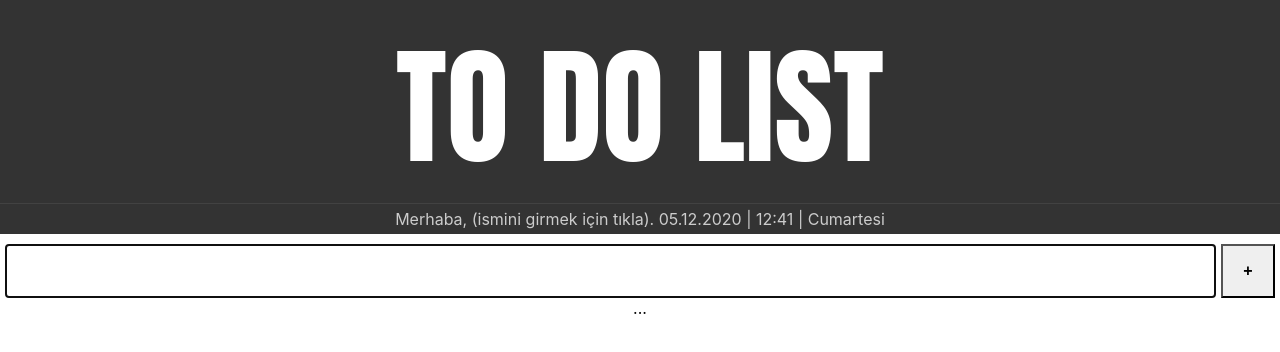
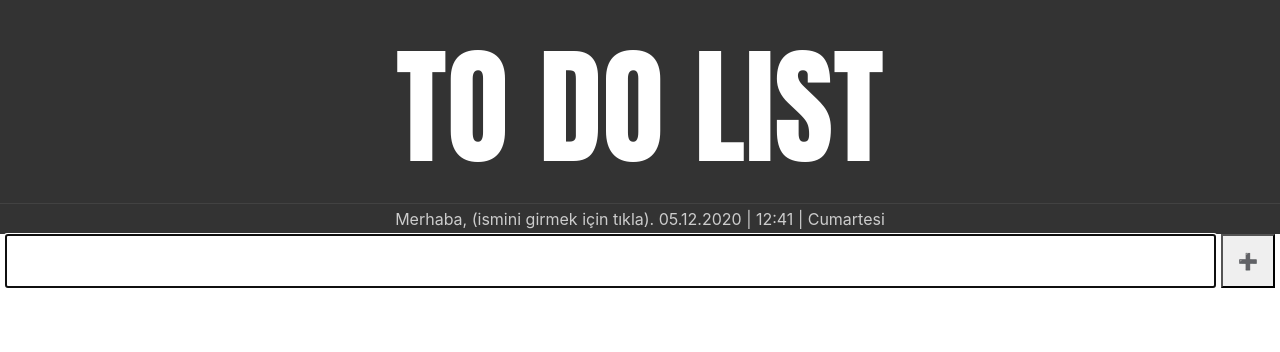
Before and after one commit to aydgn/todo, a React (Create React App) app: page / in a window 1280 px wide. Shown: the top 352 px of the page. Built offline with nearby package versions, Linux system fonts and the light colour scheme.

Commit message:
array map working

```diff
--- a/src/App.js
+++ b/src/App.js
@@ -19,7 +19,7 @@ function App() {
         setInputText={setInputText}
       />{" "}
       {/* props ile app.js den TodoForm'a veri aktarıyoruz. */}
-      <TodoList />
+      <TodoList todos={todos} setTodos={setTodos} />
     </div>
   );
 }
--- a/src/App.scss
+++ b/src/App.scss
@@ -28,16 +28,6 @@ header {
   }
 }
 
-.todo-app {
-  .todo-input,
-  button {
-    margin-top: 10px;
-    padding: 1rem;
-    font-size: 1rem;
-    -webkit-appearance: none;
-    -webkit-border-radius: 0px;
-    border-radius: 0;
-  }
 .todo-form {
   display: flex;
 }
@@ -52,5 +42,27 @@ header {
   font-weight: 900;
   margin-right: 5px;
   margin-left: 5px;
+  font-size: 1rem;
+  -webkit-appearance: none;
+  -webkit-border-radius: 0px;
+  border-radius: 0;
+}
+
+.todo-list {
+  margin-right: 5px;
+  margin-left: 5px;
+  padding: 0;
+  .todo {
+    display: flex;
+  }
+
+  li.todo-item {
+    flex: 1;
+    text-align: left;
+    list-style-type: none;
+  }
+  button.tamamla {
+  }
+  button.sil {
   }
 }
--- a/src/components/Todo.js
+++ b/src/components/Todo.js
@@ -1,13 +1,12 @@
-import TodoList from "./TodoList";
+import React from "react";
 
-const TodoList = () => {
-  console.log();
-
+const Todo = ({ text }) => {
   return (
-    <div>
-      <TodoList />
+    <div className="todo">
+      <li className="todo-item">{text}</li>
+      <button className="tamamla">✔️</button>
+      <button className="sil">❌</button>
     </div>
   );
 };
-
-export default TodoList;
+export default Todo;
--- a/src/components/TodoForm.js
+++ b/src/components/TodoForm.js
@@ -31,7 +31,7 @@ function TodoForm({ inputText, setInputText, todos, setTodos }) {
           value={inputText}
         />
         <button className="todo-button" onClick={submitButtonHandler}>
-          +
+          ➕
         </button>
       </form>
     </div>
--- a/src/components/TodoList.js
+++ b/src/components/TodoList.js
@@ -1,7 +1,16 @@
 import React from "react";
+import Todo from "./Todo";
 
-function TodoList() {
-  return <div>...</div>;
+function TodoList({ todos }) {
+  return (
+    <div className="todo-container">
+      <ul className="todo-list">
+        {todos.map((todo) => (
+          <Todo key={todo.id} text={todo.text} id={todo.id} />
+        ))}
+      </ul>
+    </div>
+  );
 }
 
 export default TodoList;
```
Also changed, not shown: 1 other file (tests, documents, lock files or other folders). Lines whose indentation alone changed are shown as unchanged.
